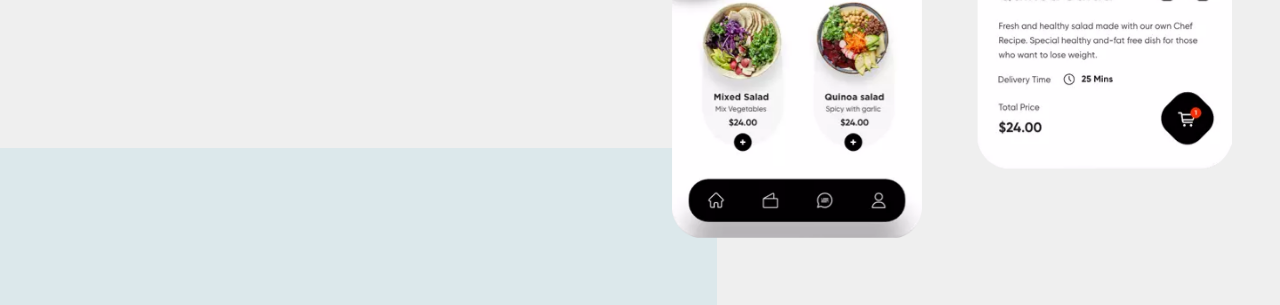
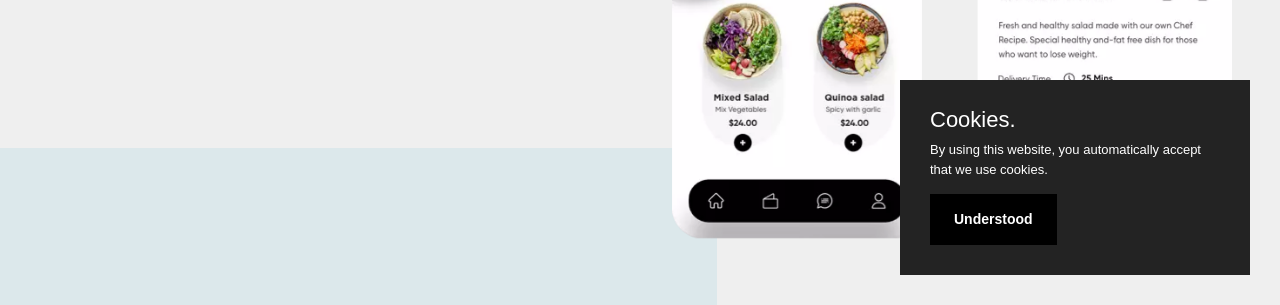
Before and after one commit to pitis/menubear-landing-page, a plain HTML site: page docs/index.html in a window 1280 px wide. Shown: the part 495-800 px from the top of the page. Drawn offline with Linux system fonts and the light colour scheme.

Commit message:
feat: introduce cookie banner

```diff
--- /dev/null
+++ b/docs/css/purecookie.css
@@ -0,0 +1,100 @@
+.cookieConsentContainer {
+  z-index: 999;
+
+  width: 350px;
+
+  min-height: 20px;
+
+  box-sizing: border-box;
+
+  padding: 30px 30px 30px 30px;
+
+  background: #232323;
+
+  overflow: hidden;
+
+  position: fixed;
+
+  bottom: 30px;
+
+  right: 30px;
+
+  display: none;
+}
+
+.cookieConsentContainer .cookieTitle a {
+  font-family: OpenSans, arial, 'sans-serif';
+
+  color: #ffffff;
+
+  font-size: 22px;
+
+  line-height: 20px;
+
+  display: block;
+}
+
+.cookieConsentContainer .cookieDesc p {
+  margin: 0;
+
+  padding: 0;
+
+  font-family: OpenSans, arial, 'sans-serif';
+
+  color: #ffffff;
+
+  font-size: 13px;
+
+  line-height: 20px;
+
+  display: block;
+
+  margin-top: 10px;
+}
+.cookieConsentContainer .cookieDesc a {
+  font-family: OpenSans, arial, 'sans-serif';
+
+  color: #ffffff;
+
+  text-decoration: underline;
+}
+
+.cookieConsentContainer .cookieButton a {
+  display: inline-block;
+
+  font-family: OpenSans, arial, 'sans-serif';
+
+  color: #ffffff;
+
+  font-size: 14px;
+
+  font-weight: bold;
+
+  margin-top: 14px;
+
+  background: #000000;
+
+  box-sizing: border-box;
+
+  padding: 15px 24px;
+
+  text-align: center;
+
+  transition: background 0.3s;
+}
+
+.cookieConsentContainer .cookieButton a:hover {
+  cursor: pointer;
+  color: #ffffff;
+  background: #3e9b67;
+}
+
+@media (max-width: 980px) {
+  .cookieConsentContainer {
+    bottom: 0px !important;
+
+    left: 0px !important;
+
+    width: 100% !important;
+  }
+}
--- a/docs/index.html
+++ b/docs/index.html
@@ -25,6 +25,9 @@
   <link rel="stylesheet" href="css/default.css" />
   <link rel="stylesheet" href="css/style.css" />
   <link rel="stylesheet" href="css/responsive.css" />
+  <link rel="stylesheet" href="css/purecookie.css" async/>
+
+  <script src="js/purecookie.js"></script>
 
   <link rel="preconnect" href="https://fonts.googleapis.com">
   <link rel="preconnect" href="https://fonts.gstatic.com" crossorigin>
--- /dev/null
+++ b/docs/js/purecookie.js
@@ -0,0 +1,80 @@
+// --- Config --- //
+var purecookieTitle = 'Cookies.' // Title
+var purecookieDesc =
+  'By using this website, you automatically accept that we use cookies.' // Description
+// var purecookieLink = '<a href="/privacy-policy/" target="_blank">What for?</a>' // Cookiepolicy link
+var purecookieLink = '' // Cookiepolicy link
+var purecookieButton = 'Understood' // Button text
+// ---        --- //
+
+function pureFadeIn(elem, display) {
+  var el = document.getElementById(elem)
+  el.style.opacity = 0
+  el.style.display = display || 'block'
+  ;(function fade() {
+    var val = parseFloat(el.style.opacity)
+    if (!((val += 0.02) > 1)) {
+      el.style.opacity = val
+      requestAnimationFrame(fade)
+    }
+  })()
+}
+function pureFadeOut(elem) {
+  var el = document.getElementById(elem)
+  el.style.opacity = 1
+  ;(function fade() {
+    if ((el.style.opacity -= 0.02) < 0) {
+      el.style.display = 'none'
+    } else {
+      requestAnimationFrame(fade)
+    }
+  })()
+}
+
+function setCookie(name, value, days) {
+  var expires = ''
+  if (days) {
+    var date = new Date()
+    date.setTime(date.getTime() + days * 24 * 60 * 60 * 1000)
+    expires = '; expires=' + date.toUTCString()
+  }
+  document.cookie = name + '=' + (value || '') + expires + '; path=/'
+}
+function getCookie(name) {
+  var nameEQ = name + '='
+  var ca = document.cookie.split(';')
+  for (var i = 0; i < ca.length; i++) {
+    var c = ca[i]
+    while (c.charAt(0) == ' ') c = c.substring(1, c.length)
+    if (c.indexOf(nameEQ) == 0) return c.substring(nameEQ.length, c.length)
+  }
+  return null
+}
+function eraseCookie(name) {
+  document.cookie = name + '=; Max-Age=-99999999;'
+}
+
+function cookieConsent() {
+  if (!getCookie('purecookieDismiss')) {
+    document.body.innerHTML +=
+      '<div class="cookieConsentContainer" id="cookieConsentContainer"><div class="cookieTitle"><a>' +
+      purecookieTitle +
+      '</a></div><div class="cookieDesc"><p>' +
+      purecookieDesc +
+      ' ' +
+      purecookieLink +
+      '</p></div><div class="cookieButton"><a onClick="purecookieDismiss();">' +
+      purecookieButton +
+      '</a></div></div>'
+    pureFadeIn('cookieConsentContainer')
+  }
+}
+
+function purecookieDismiss() {
+  setCookie('purecookieDismiss', '1', 7)
+  pureFadeOut('cookieConsentContainer')
+}
+
+window.onload = function () {
+  cookieConsent()
+}
```
Also changed, not shown: 1 other file.
